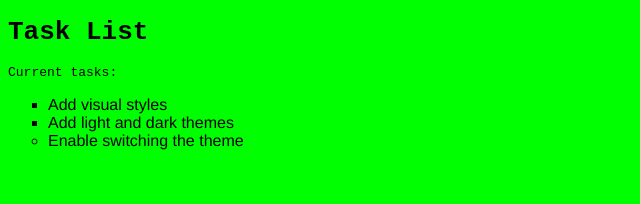
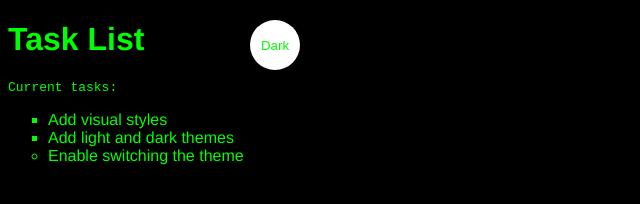
Before and after one commit to skharat10/Simple-Website, a plain HTML site: page index.html in a window 1280 px wide. Shown: the whole page, without its empty margins (0-640 px from the left). Drawn offline with Linux system fonts and the light colour scheme.

Commit message:
Completed

```diff
--- a/app.js
+++ b/app.js
@@ -0,0 +1,17 @@
+'use strict';
+const switcher = document.querySelector('.btn');
+
+switcher.addEventListener('click', function () {
+
+    document.body.classList.toggle('light-theme');
+    document.body.classList.toggle('dark-theme');
+
+    const className = document.body.className;
+    if(className == "light-theme"){
+        this.textContent = "Dark";
+    }else{
+        this.textContent = "Light";
+    }
+
+    console.log('current class name: ' + className);
+})
--- a/index.html
+++ b/index.html
@@ -10,7 +10,7 @@
     <link rel="stylesheet" href="main.css">
 </head>
 
-<body class="light-theme">
+<body class="dark-theme">
     <h1>Task List</h1>
     <p id="msg">Current tasks:</p>
     <ul>
@@ -18,7 +18,11 @@
         <li class="list">Add light and dark themes</li>
         <li>Enable switching the theme</li>
     </ul>
-
+    <div>
+        <button class="btn">Dark</button>
+    </div>
+<script src="app.js"></script>
+<noscript>You need to enable JavaScript to view full site.</noscript>
 </body>
 
 </html>
--- a/main.css
+++ b/main.css
@@ -1,32 +1,66 @@
-:root{
+:root {
     --green: #00FF00;
     --white: #FFFFFF;
     --black: #000000;
-
 }
 
 
-body{
+/* body {
+    font-family: monospace;
+} */
+body {
+    background: var(--bg);
+    color: var(--fontColor);
+    font-family: helvetica;
+}
+
+ul {
+    font-family: helvetica;
+}
+
+li {
+    list-style: circle;
+}
+
+.list {
+    list-style: square;
+}
+
+#msg {
     font-family: monospace;
 }
 
-ul{
-    font-family: helvetica;
+/* .light-theme {
+    color: #000000;
+    background: #00FF00;
+} */
+
+.light-theme {
+    --bg: var(--green);
+    --fontColor: var(--black);
+    --btnBg: var(--black);
+    --btnFontColor: var(--white);
+}
+.dark-theme {
+    --bg: var(--black);
+    --fontColor: var(--green);
+    --btnBg: var(--white);
+    --btnFontColor: var(--green);
 }
 
-li{
-    list-style: circle;
+/* .btn {
+    color: var(--btnFontColor);
+    background-color: var(--btnBg);
+} */
+
+.btn {
+    position: absolute;
+    top: 20px;
+    left: 250px;
+    height: 50px;
+    width: 50px;
+    border-radius: 50%;
+    border: none;
+    color: var(--btnFontColor);
+    background-color: var(--btnBg);
 }
-
-.list{
-    list-style: square;
-}
-
-#msg{
-    font-family: monospace;
-}
-
-.light-theme{
-    color: #000000;
-    background: #00FF00;
-}
```
